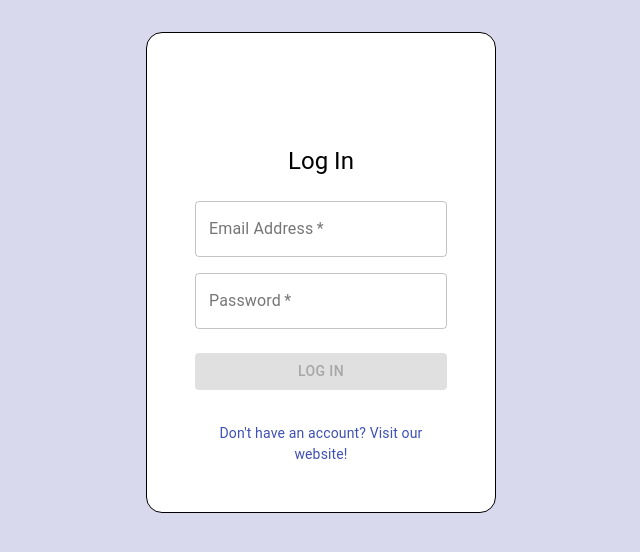
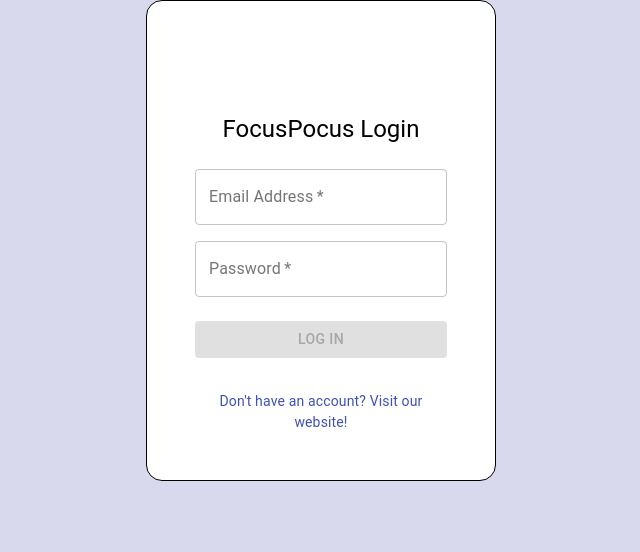
Before and after one commit to LHL-FocusPocus/FocusPocus, a React (Create React App) app in the folder chrome-extension-react/: page / in a window 1280 px wide. Shown: the top 552 px of the page, without its empty margins (319-959 px from the left). Built offline with nearby package versions, Linux system fonts and the light colour scheme; no server answers.

Commit message:
minor login fixes

```diff
--- a/chrome-extension-react/src/components/Login.jsx
+++ b/chrome-extension-react/src/components/Login.jsx
@@ -39,7 +39,6 @@ const useStyles = makeStyles((theme) => ({
 
 const Wrapper = styled(Container)`
   margin: auto;
-  margin-top: 2em;
   z-index: 5;
   width: 350px;
   padding: 3em;
@@ -95,7 +94,7 @@ export default function Login(props) {
       <div className={classes.paper}>
         {/* <Img src="/images/clock.png" alt="landing image"></Img> */}
         <Typography component="h1" variant="h5">
-          Log In
+          FocusPocus Login
         </Typography>
         <form
           onSubmit={(e) => handleSubmit(e)}
@@ -144,12 +143,12 @@ export default function Login(props) {
           {loading && (
             <CircularProgress size={24} className={classes.buttonProgress} />
           )}
-          <Grid container justify="flex-end">
+          <Grid container justify="center">
             <Grid item>
               <p className={classes.error}>{errorMsg}</p>
             </Grid>
           </Grid>
-          <Grid container justify="flex-end">
+          <Grid container justify="center">
             <Grid item>
               <Link href="/register" variant="body2">
                 Don't have an account? Visit our website!
```
